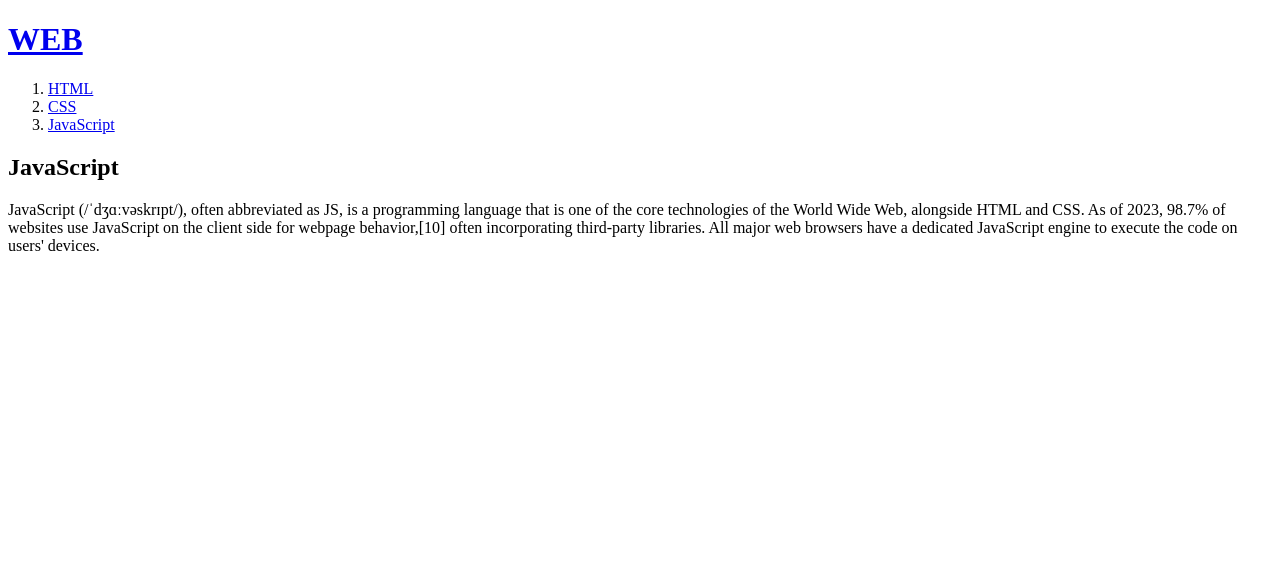
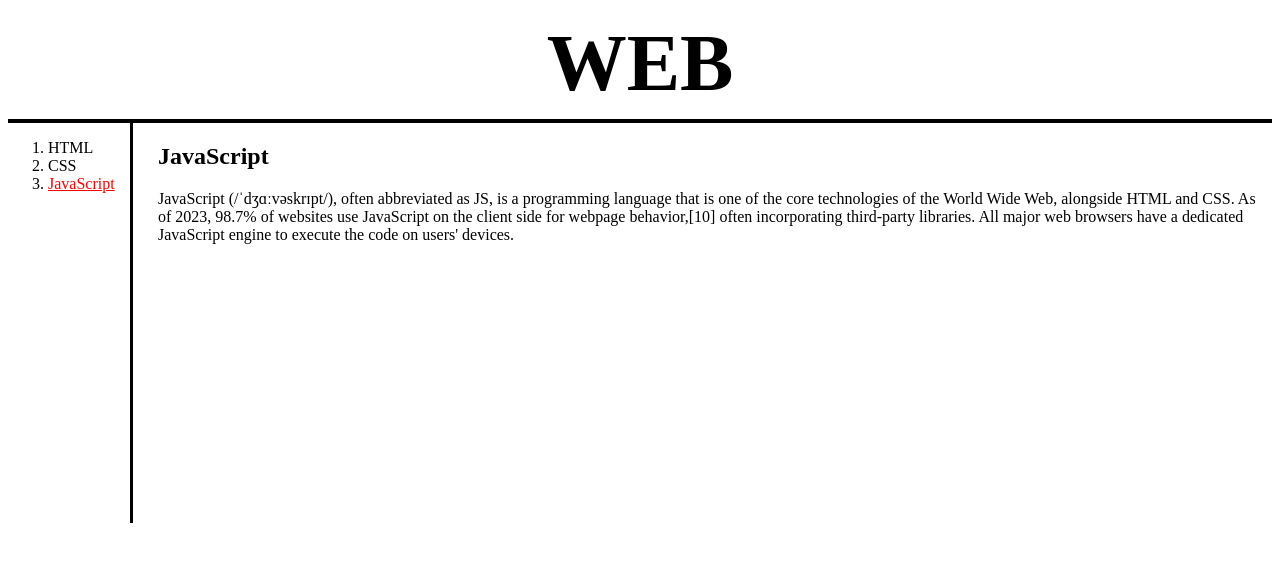
Before and after one commit to j-leeee/my-website, a plain HTML site: page 3.html in a window 1280 px wide. Drawn offline with Linux system fonts and the light colour scheme.

Commit message:
CSS 업데이트

```diff
--- a/3.html
+++ b/3.html
@@ -3,16 +3,23 @@
 <head>
 <title>WEB1 - JavaScript</title>
 <meta charset="utf-8">
+<link rel="stylesheet" href="style.css">
 </head>
 
 <body>
     <h1><a href="index.html">WEB</a></h1>
+    <hr>
+    <div class="vl"></div>
+<div id="grid">
     <ol>
-    <li><a href="1.html">HTML</a></li>
-    <li><a href="2.html">CSS</a></li>
-    <li><a href="3.html">JavaScript</a></li>
+    <li><a href="1.html" class="saw">HTML</a></li>
+    <li><a href="2.html" class="saw">CSS</a></li>
+    <li><a href="3.html" class="saw" id="active">JavaScript</a></li>
     </ol>
-<h2>JavaScript</h2>
-<p>JavaScript (/ˈdʒɑːvəskrɪpt/), often abbreviated as JS, is a programming language that is one of the core technologies of the World Wide Web, alongside HTML and CSS. As of 2023, 98.7% of websites use JavaScript on the client side for webpage behavior,[10] often incorporating third-party libraries. All major web browsers have a dedicated JavaScript engine to execute the code on users' devices.</p>
+    <div id="article">
+    <h2>JavaScript</h2>
+    <p>JavaScript (/ˈdʒɑːvəskrɪpt/), often abbreviated as JS, is a programming language that is one of the core technologies of the World Wide Web, alongside HTML and CSS. As of 2023, 98.7% of websites use JavaScript on the client side for webpage behavior,[10] often incorporating third-party libraries. All major web browsers have a dedicated JavaScript engine to execute the code on users' devices.</p>
+    </div>
+</div>
 </body>
 </html>
--- /dev/null
+++ b/style.css
@@ -0,0 +1,13 @@
+a{text-decoration:none;color:black;}
+h1{font-size:80px;text-align: center;margin:10px;padding-top: 8px;}
+hr{border: 2px solid black;margin:0}
+.vl{height:400px;border-left: solid black 3px;position:absolute; left:130px;margin:0;}
+#grid ol{padding-bottom:10px;}
+#grid{display:grid; grid-template-columns: 150px 1fr;}
+#active{color:red;text-decoration:underline}
+@media(max-width:800px){
+    #grid{display:block}
+    hr{border:none}
+    .vl{border:none}
+    #article{padding-left:25px}
+}
```
Also changed, not shown: 1.html (+13 -2 lines), 2.html (+15 -4 lines), index.html (+10 -3 lines).
